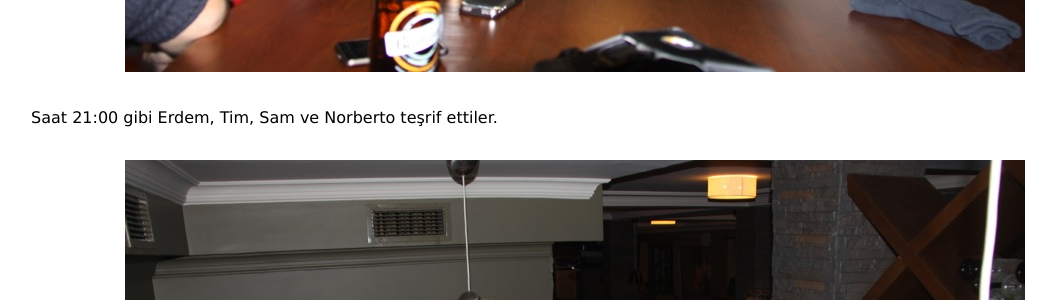
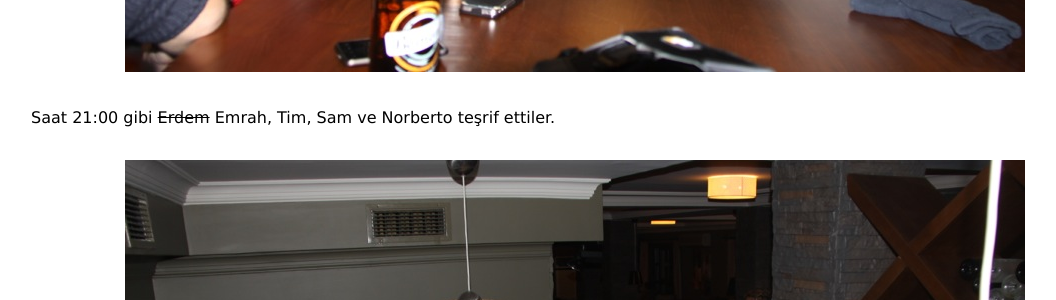
Before and after one commit to fehmicansaglam/fehmicansaglam.github.com, a Jekyll site: the page built from _posts/2012-11-21-mongodb-drinkup-kareler.html, in a window 1280 px wide and 900 px high, scrolled down 4091 px. Shown: the part 152-452 px from the top of the window, without its empty margins (65-1121 px from the left). Built offline with Jekyll 4.4.1, drawn with Linux system fonts in a browser that asks for light colours; comment, search, counter and statistics services are not loaded.

Commit message:
Fix post

```diff
--- a/_posts/2012-11-21-mongodb-drinkup-kareler.html
+++ b/_posts/2012-11-21-mongodb-drinkup-kareler.html
@@ -54,7 +54,7 @@
 </div>
 
 <p>
-	Saat 21:00 gibi Erdem, Tim, Sam ve Norberto teşrif ettiler.
+	Saat 21:00 gibi <del>Erdem</del> Emrah, Tim, Sam ve Norberto teşrif ettiler.
 </p>
 
 <div style="width:100%;text-align:center;margin:30px 0;">
```
